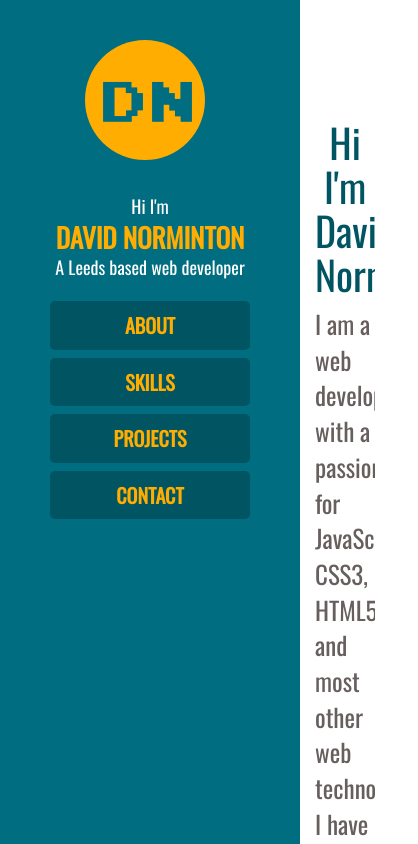
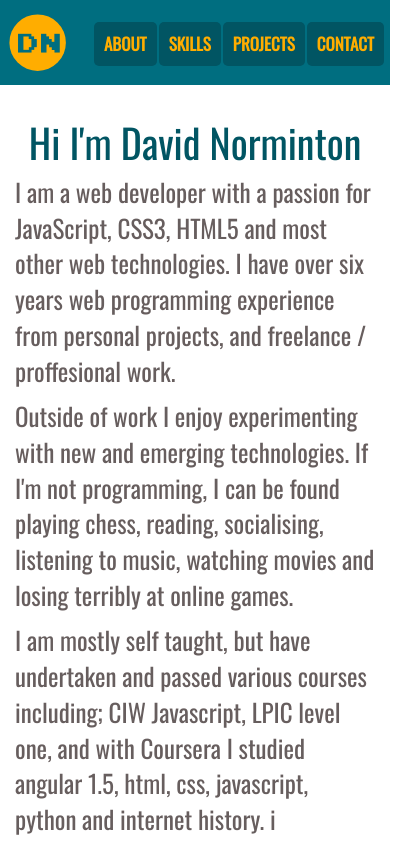
Before and after one commit to davidnorminton/Portfolio, a website: page home.html in a window 390 px wide. Shown: the top 844 px of the page, 418 px wide, since content can reach past the window. Drawn offline with nearby package versions, Linux system fonts and the light colour scheme.

Commit message:
reponsive - tablet styles

```diff
--- a/css/home.scss
+++ b/css/home.scss
@@ -30,8 +30,21 @@ section {
 .main {
    margin-left: 300px;
 }
-
+@media only screen and (max-width: 780px) {
+   .main {
+       margin-left: 0px;
+   }
+}
 /* logo */
+.homeSvgLogo {
+    width: 170px;
+    height: auto;
+}
+@media only screen and (max-width: 780px) {
+    .homeSvgLogo {
+        width: 80px;
+    }
+}
 .logoText {
     font-family: $specialFont;
     font-size: 8rem;
@@ -55,6 +68,7 @@ section {
     width: 300px;
     text-align: center;
 }
+
 .quickAbout {
     display: block;
     color: #fff;
@@ -65,6 +79,21 @@ section {
     color: $homeBaseColor;
     margin: 3px;
     font-weight: bold;
+}
+@media only screen and (max-width: 780px) {
+    .logo {
+        margin-top: 5px;
+        display: inline-block;
+    }
+    .sidebar {
+        height: 85px;
+        width: 100%;
+        text-align: left;
+        z-index: 99;
+    }
+    .name, .quickAbout {
+        display: none;
+    }
 }
 /* navigation */
 nav ul {
@@ -96,6 +125,23 @@ nav {
     ul li a:hover {
         color: #fff;
         text-decoration: none;
+    }
+}
+@media only screen and (max-width: 780px) {
+    nav {
+        float: right;
+        margin-right: 5px;
+
+        ul li {
+            float: left;
+            margin: 2px 1px;
+            padding: 10px;
+            background: #015563;
+
+            a {
+                font-size: 1.7rem;
+            }
+        }
     }
 }
 /* social links */
--- a/css/index.scss
+++ b/css/index.scss
@@ -2,6 +2,11 @@
 @font-face {
     font-family: arcade;
     src: url(../fonts/ARCADECLASSIC.TTF);
+}
+/* canvas */
+#canvas {
+    width: 100%;
+    height: 100%;
 }
 /* index logo */
 .indexSvgTextName{
--- a/home.html
+++ b/home.html
@@ -28,7 +28,7 @@
     <body>
         <div class="sidebar">
             <div class="logo">
-                <svg width="170" height="170">
+                <svg version="1.1" viewBox="0 0 170 170" class="homeSvgLogo">
                     <circle cx="80" cy="80" r="60" class="logoSvg" />
 
                     <text x="38" y="107" class="logoText">
```
Also changed, not shown: index.html (+3 -3 lines), css/style.css.
